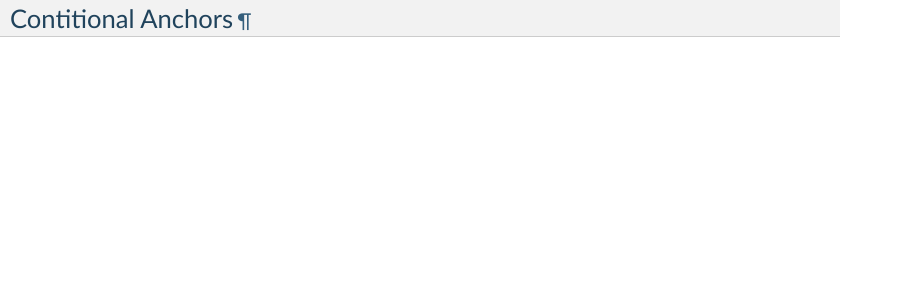
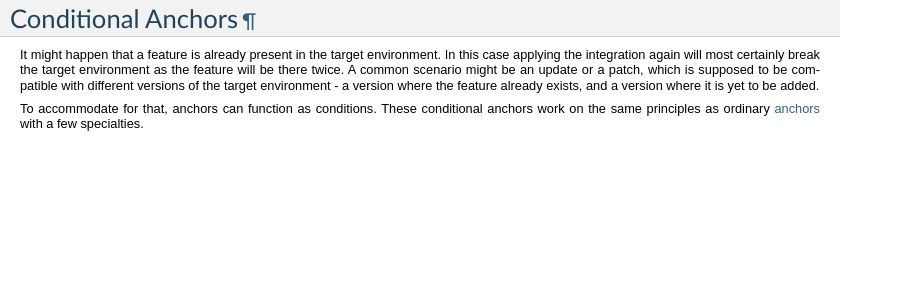
Before and after one commit to szapp/FeatShare, a Sphinx documentation site: the page built from doc/anchors/conditional.rst, in a window 1280 px wide. Shown: the top 300 px of the page, without its empty margins (0-903 px from the left). Built offline with Sphinx 7.4.7, drawn with Linux system fonts in a browser that asks for light colours.

Commit message:
Add condition documentation, remove faq

```diff
--- a/doc/anchors/conditional.rst
+++ b/doc/anchors/conditional.rst
@@ -2,5 +2,14 @@
 
 .. index:: Conditional Anchors
 
-Contitional Anchors
+Conditional Anchors
 ===================
+
+It might happen that a feature is already present in the target environment.
+In this case applying the integration again will most certainly break the target environment as
+the feature will be there twice.
+A common scenario might be an update or a patch, which is supposed to be compatible with different versions of the
+target environment - a version where the feature already exists, and a version where it is yet to be added.
+
+To accommodate for that, anchors can function as conditions.
+These conditional anchors work on the same principles as ordinary :ref:`anchors <anchors>` with a few specialties.
--- a/doc/faq.rst
+++ /dev/null
@@ -1,5 +0,0 @@
-
-.. index:: FAQ
-
-FAQ (Frequently Asked Questions)
-================================
--- a/doc/index.rst
+++ b/doc/index.rst
@@ -74,7 +74,6 @@ The following third-party software is used (without adding any modifications).
         :includehidden:
 
         tutorial
-        faq
         config
         felper
         examples
```
